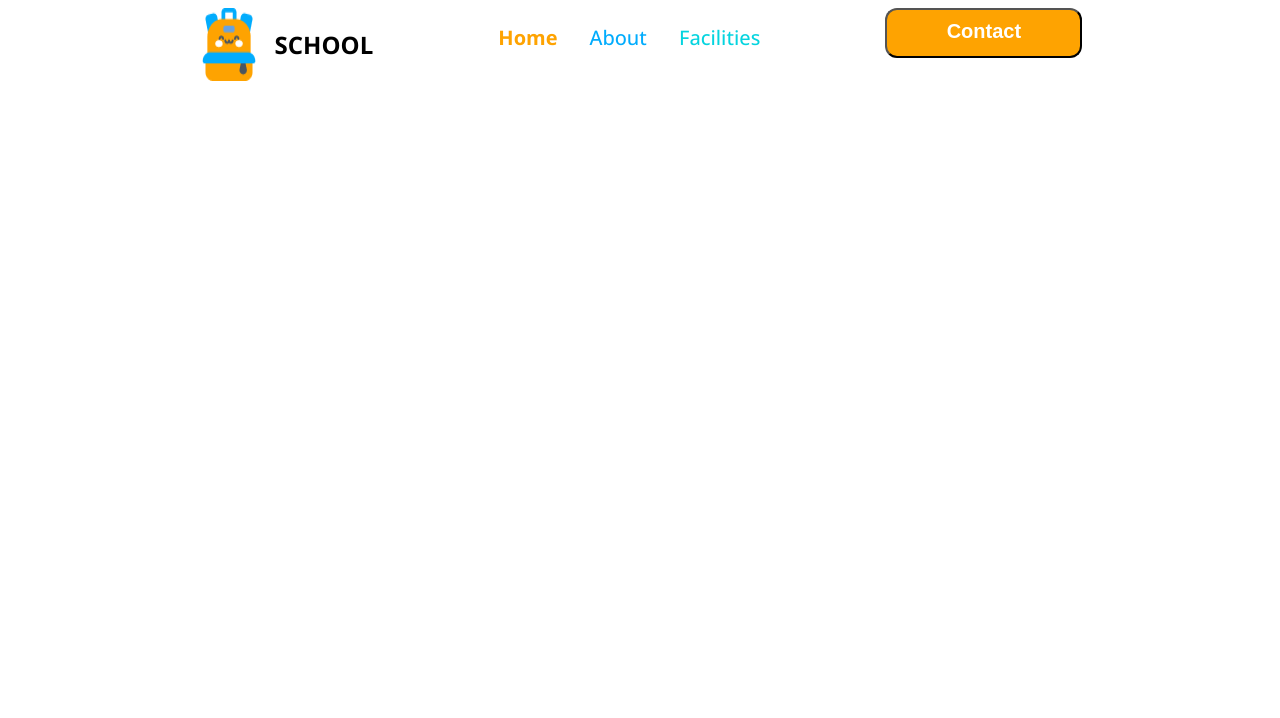
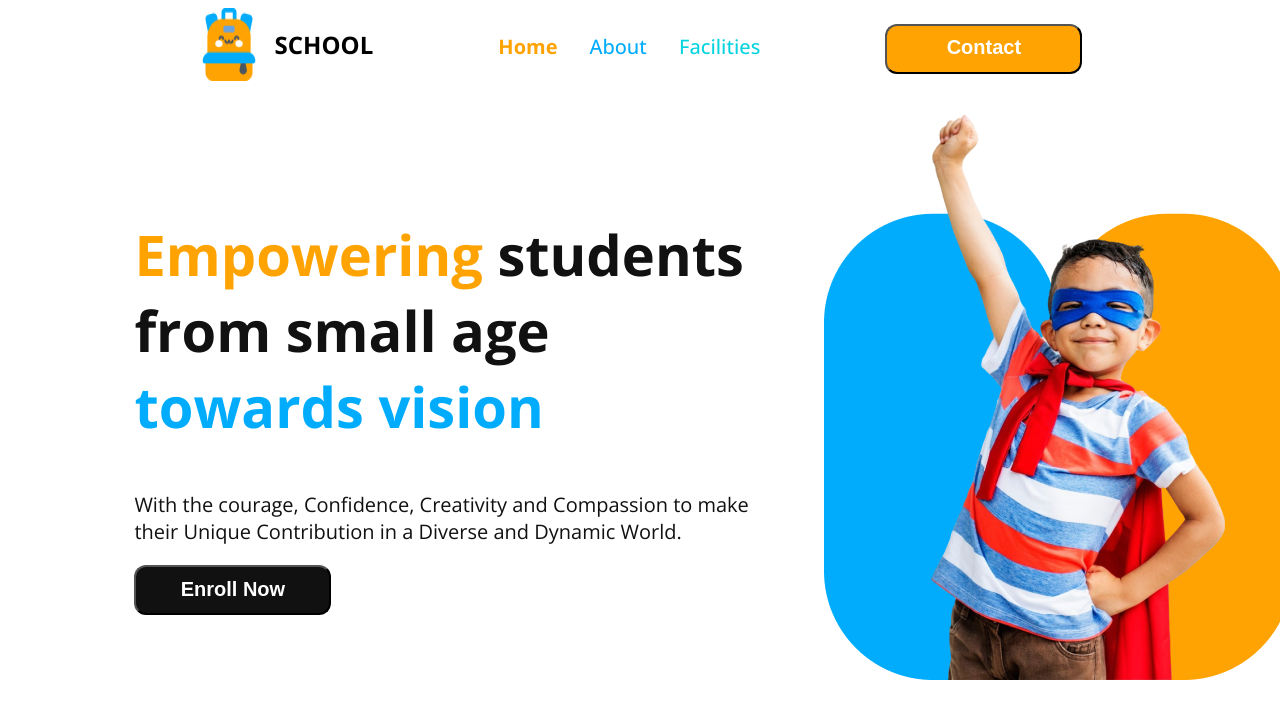
Before and after one commit to robinuddin/assignment-2, a plain HTML site: page index.html in a window 1280 px wide. Drawn offline with nearby package versions, Linux system fonts and the light colour scheme.

Commit message:
third commit

```diff
--- a/index.html
+++ b/index.html
@@ -23,7 +23,19 @@
         </div>
         <button class="nav-btn">Contact</button>
     </div>
-    </nav>
-
+</nav>
+    <section class="banner-sec">
+        <div class="banner-container">
+        <div class="banner-content">
+            <h1 class="banner-heading"><span class="heading-color">Empowering</span>
+                students from small age <span class="heading-color2">towards vision</span></h1>
+                <p class="banner-peragraph">With the courage, Confidence, Creativity and Compassion to make their Unique Contribution in a Diverse and Dynamic World.</p>
+                <button class="banner-btn">Enroll Now</button>
+        </div>
+        <div class="banner-img">
+            <img src="assets/hero-kids.png" alt="loading">
+        </div>
+    </div>
+    </section>
 </body>
 </html>
--- a/styles/styles.css
+++ b/styles/styles.css
@@ -21,7 +21,7 @@
     text-decoration: none;
   }
   .nav-anchor{
-    margin-top: 16px;
+    margin-top: 25px;
     display: flex;
     gap: 32px;
   }
@@ -51,4 +51,51 @@
     font-size: 20px;
     width: 197px;
     height: 50px;
+    margin-top: 16px;
   }
+  .banner-sec{
+   width: 80%;
+   margin: 0 auto;
+  }
+  .banner-container{
+    display: flex;
+    gap: 50px;
+    align-items: center;
+    width: 1158.61px;
+    height: 575px;
+    margin-top: 24px;
+  }
+  .banner-content{
+    justify-content: center;
+    align-items: center;
+  }
+  .banner-heading{
+    font-weight: 700;
+    font-size: 56px;
+    color: rgba(17, 17, 17, 1);
+  }
+  .heading-color{
+    color: rgba(254, 163, 1, 1);
+  }
+  .heading-color2{
+    color: rgba(1, 172, 253, 1);
+  }
+  .banner-peragraph{
+    font-weight: 400;
+    font-size: 20px;
+    color: rgba(17, 17, 17, 1);
+  }
+  .banner-btn{
+    width: 197px;
+    height: 50px;
+    padding: 10px 10px;
+    background-color: rgba(17, 17, 17, 1);
+    border-radius: 12px;
+    font-weight: bold;
+    font-size: 20px;
+    color: rgba(255, 255, 255, 1);
+  }
+  .banner-img{
+    width: 468.61px;
+    height: 575px;
+  }
```
